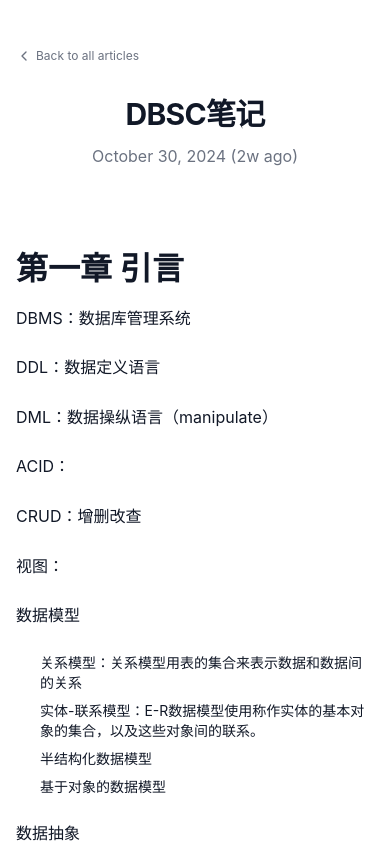
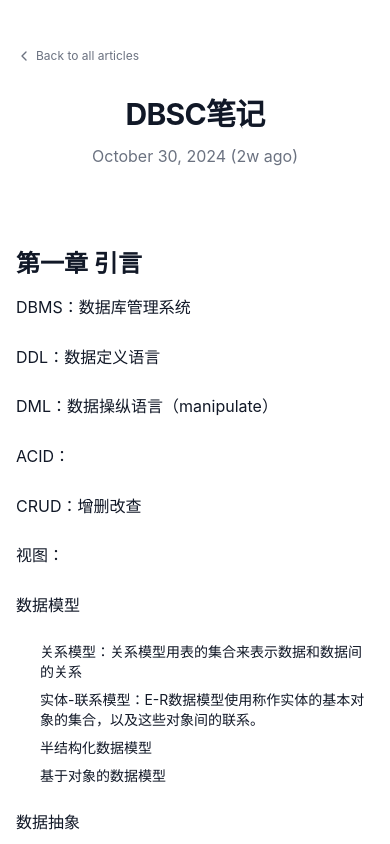
Before and after one commit to ZhenyuePan/ZhenyuePan.github.io, a Next.js app: page /blog/DBSC in a window 390 px wide. Shown: the top 844 px of the page. Built offline with nearby package versions, Linux system fonts and the light colour scheme.

Commit message:
调整字体

```diff
--- a/src/app/globals.css
+++ b/src/app/globals.css
@@ -361,15 +361,15 @@ body {
 
 @media (max-width: 640px) {
   .blog-content h1 {
-    font-size: 2.5rem;
+    font-size: 2rem;
   }
 
   .blog-content h2 {
-    font-size: 2rem;
+    font-size: 1.5rem;
   }
 
   .blog-content h3 {
-    font-size: 1.75rem;
+    font-size: 1rem;
   }
 
   .blog-content p {
```
